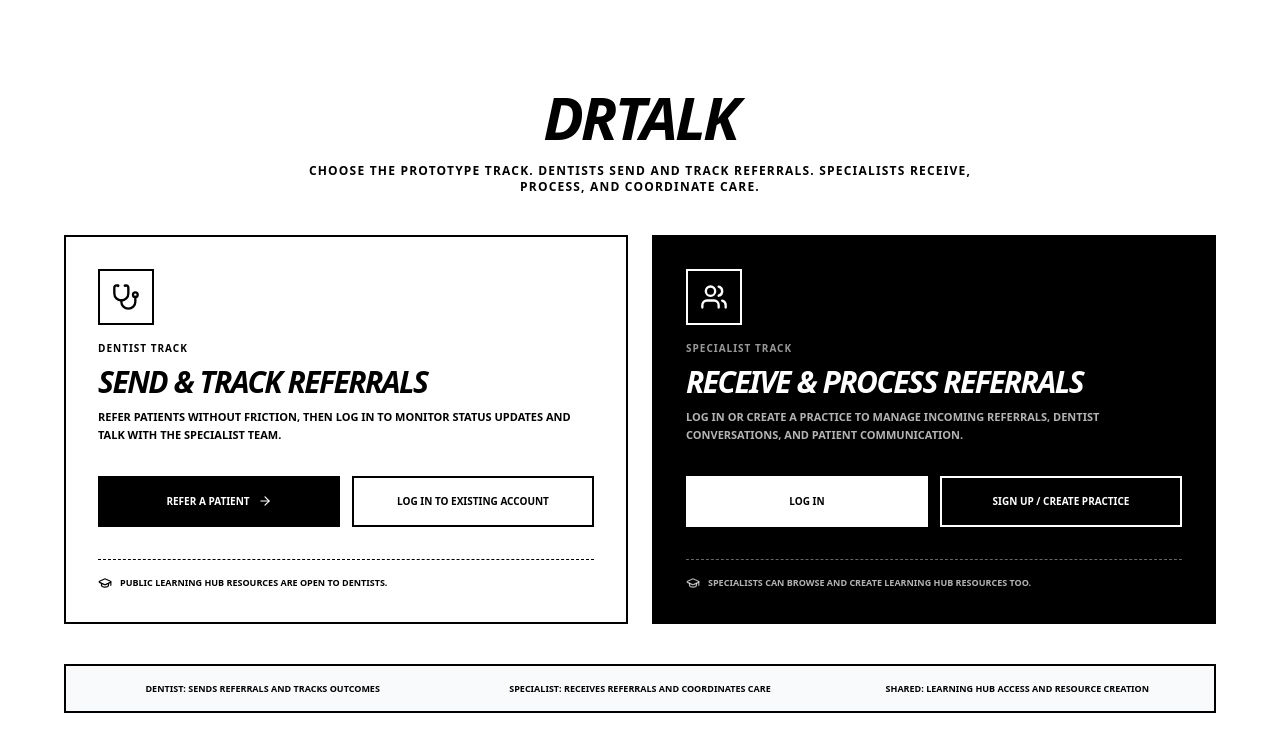
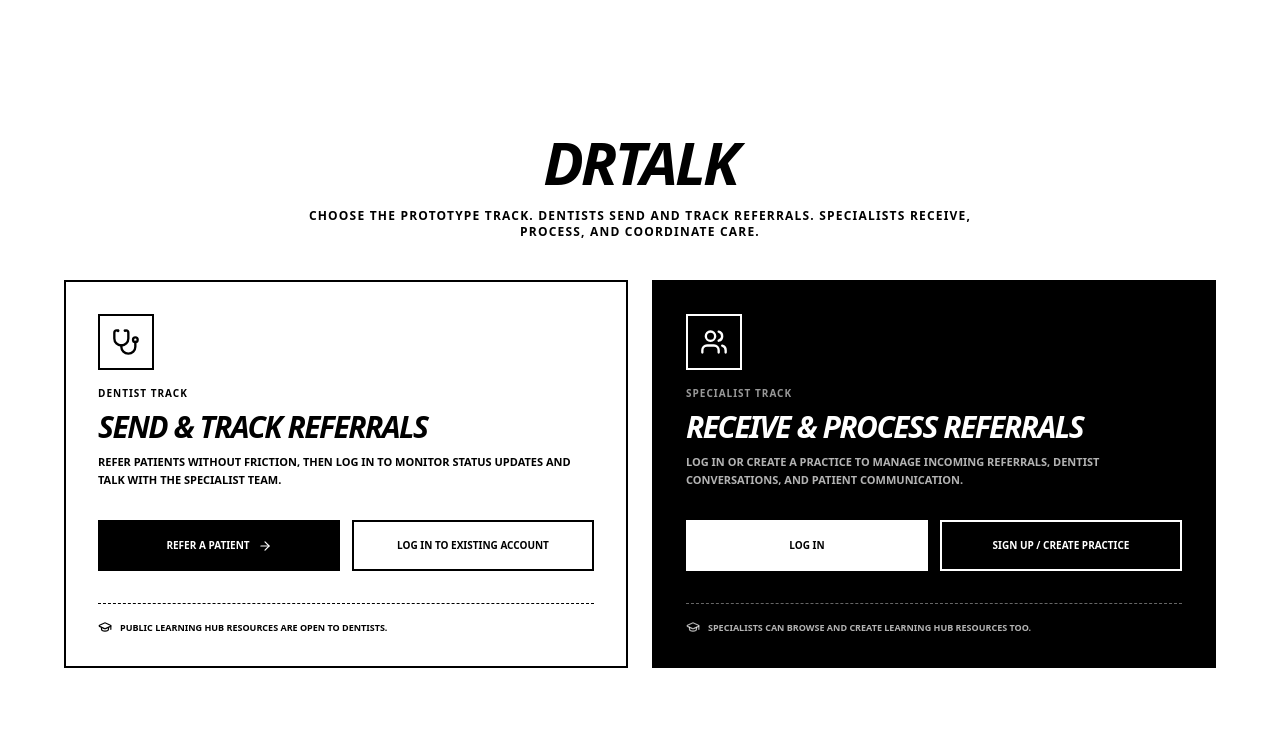
Before and after one commit to anton-g-kulikov/drtalk, a Next.js app: page / in a window 1280 px wide. Shown: the top 752 px of the page. Built offline with nearby package versions, Linux system fonts and the light colour scheme; no server answers; the database is empty.

Commit message:
Removed unused section in LandingPage

```diff
--- a/src/app/page.tsx
+++ b/src/app/page.tsx
@@ -85,13 +85,6 @@ export default function LandingPage() {
           </section>
         </div>
 
-        <div className="wireframe-card p-4 bg-gray-50">
-          <div className="grid grid-cols-1 md:grid-cols-3 gap-4 text-center">
-            <p className="text-[9px] uppercase font-bold text-muted-foreground">Dentist: sends referrals and tracks outcomes</p>
-            <p className="text-[9px] uppercase font-bold text-muted-foreground">Specialist: receives referrals and coordinates care</p>
-            <p className="text-[9px] uppercase font-bold text-muted-foreground">Shared: Learning Hub access and resource creation</p>
-          </div>
-        </div>
       </div>
     </main>
   );
```
